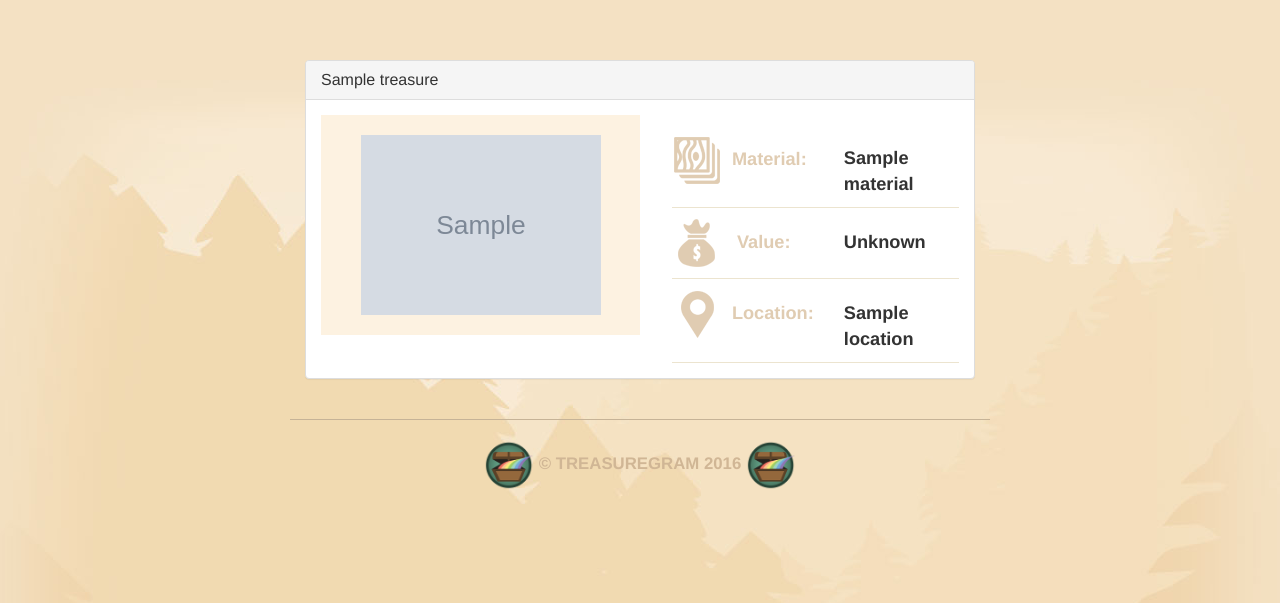
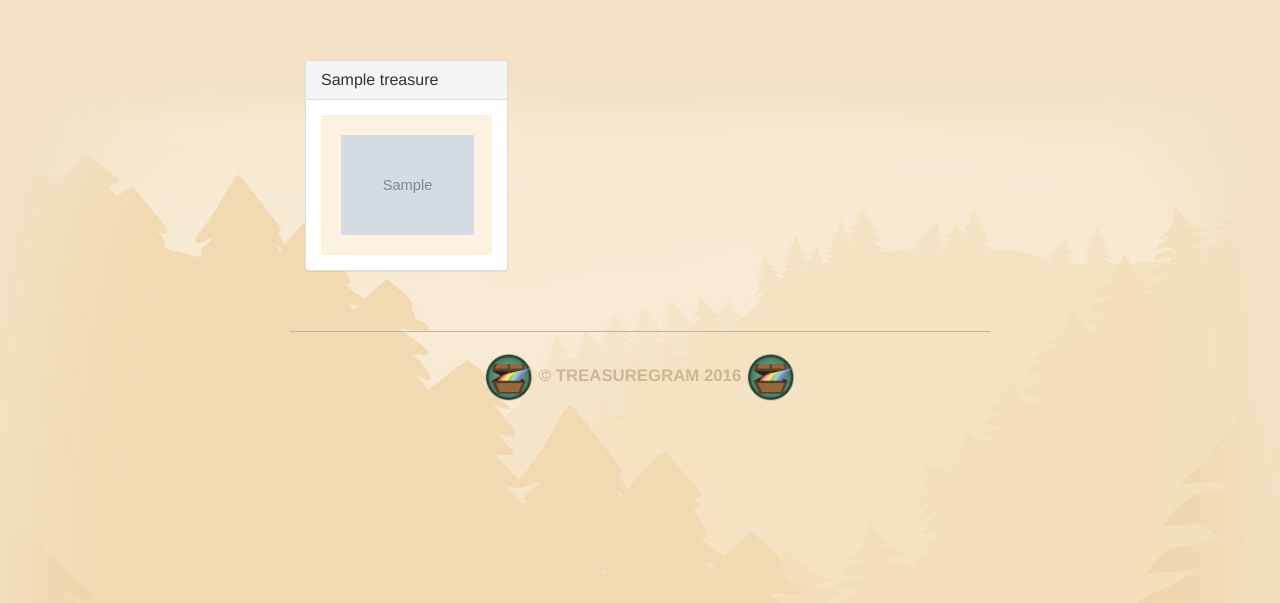
Before and after one commit to priscillacosta/treasure-gram-exercise, a Django app: template main_app/templates/index.html in a window 1280 px wide. Shown: the part 112-715 px from the top of the page. Run offline with Django 3.2, Linux system fonts and the light colour scheme; the template is opened without the code that fills it: most values are stand-ins (such as "Sample title", 1, 10 or a date in 2020); grey boxes marked "Sample" are stand-in pictures; some libraries are stand-ins or nearby versions.

Commit message:
for loop

```diff
--- a/main_app/static/style.css
+++ b/main_app/static/style.css
@@ -65,43 +65,5 @@ body {
   padding: 20px;
   position: relative;
   text-align: center;
-  width: 50%;
-}
-
-.treasure-photo img {
-  height: 180px;
-  max-width: 100%;
-}
-
-.treasure-table {
-  float: left;
-  margin-top: 10px;
-  width: 45%;
-}
-
-.treasure-table img {
-  margin-right: 10px;
-}
-
-.treasure-table tr {
-  border-bottom: 1px solid #ece4cf;
-}
-
-.treasure-table td,
-.treasure-table th {
-  font-weight: bold;
-  font-size: 1.3em;
-  padding-bottom: 10px;
-  padding-top: 10px;
-  vertical-align: baseline;
-}
-
-.treasure-table th {
-  color: #e0ccb2;
-  white-space: nowrap;
-}
-
-.treasure-table td:last-child {
-  padding-left: 20px;
   width: 100%;
 }
--- a/main_app/templates/index.html
+++ b/main_app/templates/index.html
@@ -15,45 +15,26 @@
 		</a>
 	</nav>
 	<main class="container container--mw700">
-
+		<div class="row">
 			{% for treasure in treasures %}
+			<div class="col-md-4" style="margin-bottom: 20px">
 				<div class="treasure panel panel-default">
 					<div class="panel-heading">
 						<h2 class="panel-title">{{ treasure.name }}</h2>
 					</div>
 
 					<div class="panel-body">
-				<div class="treasure-photo" style="float: left">
+						<div class="treasure-photo" >
 							<img src="{{ treasure.img_url }}" height="100">
 						</div>
-				<table class="treasure-table">
-					<tr>
-						<th>
-						<img src="{% static "images/material-icon.png" %}" alt="Material Icon">Material: &nbsp;</th>
-						<td>{{ treasure.material }}</td>
-					</tr>
-					<tr>
-						<th>
-						<img src="{% static "images/value-icon.png" %}" alt="Value Icon">
-						Value: </th>
-						<td>
-						{% if treasure.value > 0 %}
-							{{ treasure.value }}
-						{% else %}
-							Unknown
-						{% endif %}
-						</td>
-					</tr>
-					<tr>
-						<th>
-						<img src="{% static "images/location-icon.png" %}" alt="Location Icon">Location: &nbsp;
-						</th>
-						<td>{{ treasure.location }}</td>
-					</tr>
-				</table>
 					</div>
 				</div>
+			</div>
+			{% if forloop.counter|divisibleby:3 %}
+				</div><div class="row">
+			{% endif %}
 		{% endfor %}
+		</div>
 	</main>
 	<footer class="footer container text-center" role="contentinfo">
   <img src="{% static 'images/brand-icon.png' %}" height="50" alt="">
```
Lines whose indentation alone changed are shown as unchanged.
